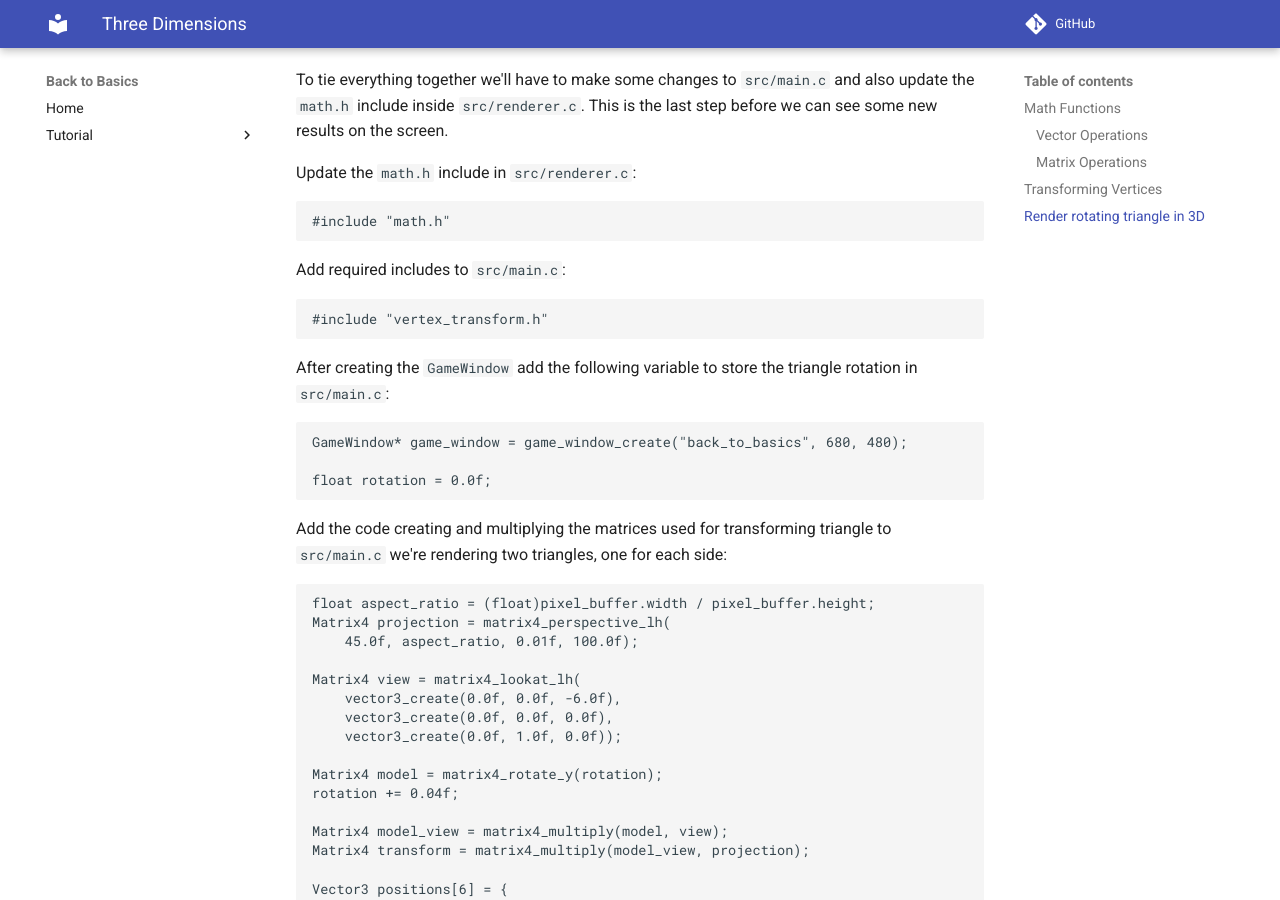
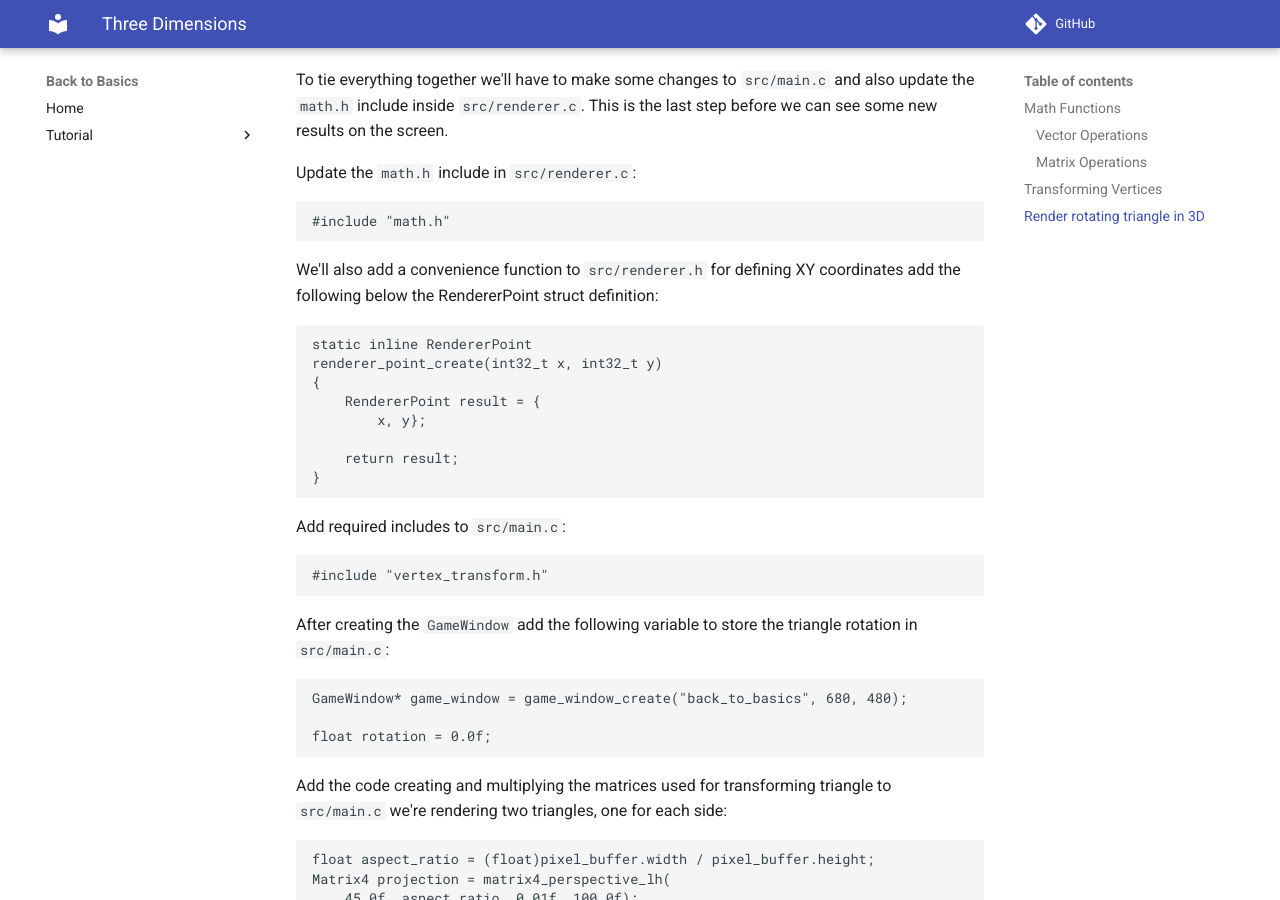
Before and after one commit to agelito/back-to-basics, an MkDocs documentation site: the page built from docs/6_three_dimensions.md, in a window 1280 px wide and 900 px high, scrolled down 7644 px. Built offline with MkDocs 1.6.1 and Material for MkDocs 9.7.7, drawn with Linux system fonts in a browser that asks for light colours; comment, search, counter and statistics services are not loaded.

Commit message:
fix: add the renderer_point_create function

````diff
--- a/docs/6_three_dimensions.md
+++ b/docs/6_three_dimensions.md
@@ -378,6 +378,19 @@ Update the `math.h` include in `src/renderer.c`:
 #include "math.h"
 ```
 
+We'll also add a convenience function to `src/renderer.h` for defining XY coordinates add the following below the RendererPoint struct definition:
+
+```c
+static inline RendererPoint
+renderer_point_create(int32_t x, int32_t y)
+{
+    RendererPoint result = {
+        x, y};
+
+    return result;
+}
+```
+
 Add required includes to `src/main.c`:
 
 ```c
````
Also changed, not shown: 1 other file.
